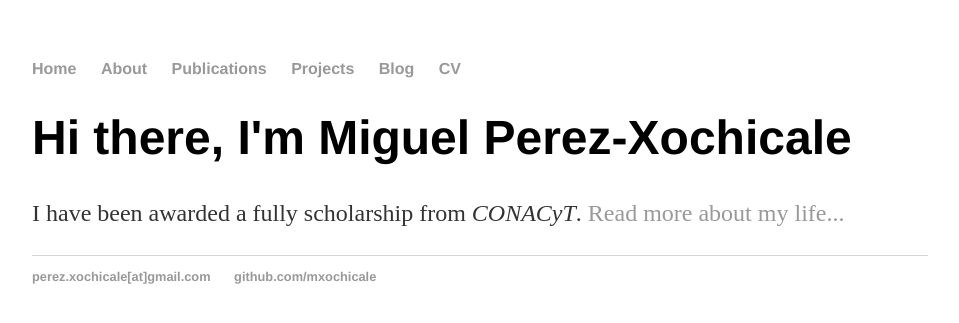
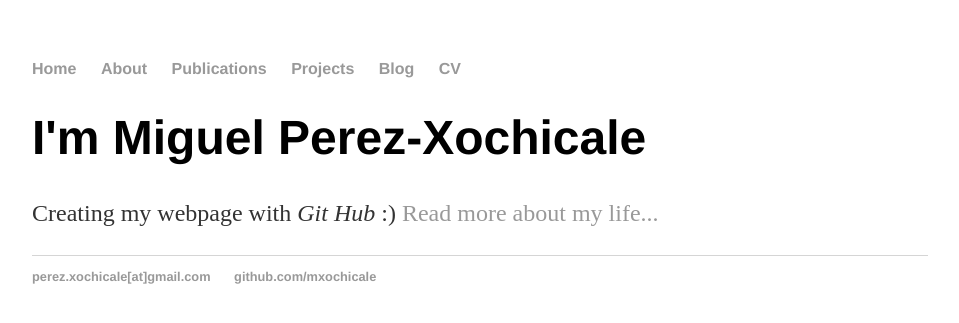
Before and after one commit to mxochicale/mxochicale.github.io, a Jekyll site: the page built from index.html, in a window 1280 px wide. Shown: the top 323 px of the page, without its empty margins (160-1119 px from the left). Built offline with Jekyll 4.4.1, drawn with Linux system fonts in a browser that asks for light colours.

Commit message:
Update index.html

```diff
--- a/index.html
+++ b/index.html
@@ -1,32 +1,8 @@
-<!DOCTYPE html>
-<html>
-	<head>
-		<title>Miguel Perez-Xochicale, Doctoral Researcher</title>
-		<!-- link to main stylesheet -->
-		<link rel="stylesheet" type="text/css" href="/css/main.css">
-	</head>
-	<body>
-		<nav>
-    		<ul>
-        		<li><a href="/">Home</a></li>
-	        	<li><a href="/about">About</a></li>
-        		<li><a href="/publications">Publications</a></li>
-        		<li><a href="/projects">Projects</a></li>
-        		<li><a href="/blog">Blog</a></li>
-        		<li><a href="/cv">CV</a></li>
-    		</ul>
-		</nav>
-		<div class="container">
-    		<div class="blurb">
-        		<h1>Hi there, I'm Miguel Perez-Xochicale</h1>
-				<p> I have been awarded a fully scholarship from <em>CONACyT</em>. <a href="/about">Read more about my life...</a></p>
-    		</div><!-- /.blurb -->
-		</div><!-- /.container -->
-		<footer>
-    		<ul>
-        		<li><a href="mailto:perez.xochicale[at]gmail.com">perez.xochicale[at]gmail.com</a></li>
-        		<li><a href="https://github.com/mxochicale">github.com/mxochicale</a></li>
-			</ul>
-		</footer>
-	</body>
-</html>
+---
+layout: default
+title: Miguel Perez-Xochicale, Doctoral Researcher
+---
+<div class="blurb">
+	<h1>I'm Miguel Perez-Xochicale</h1>
+	<p>Creating my webpage with <em>Git Hub</em> :) <a href="/about">Read more about my life...</a></p>
+</div><!-- /.blurb -->
```
